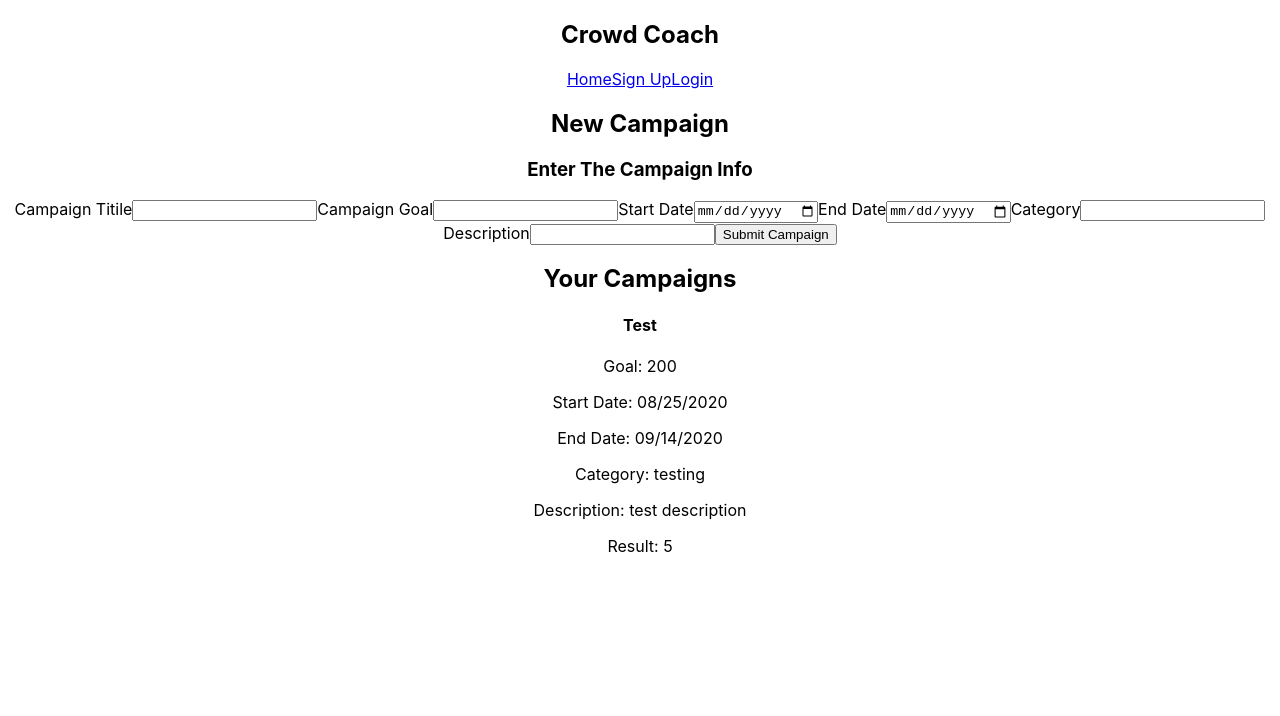
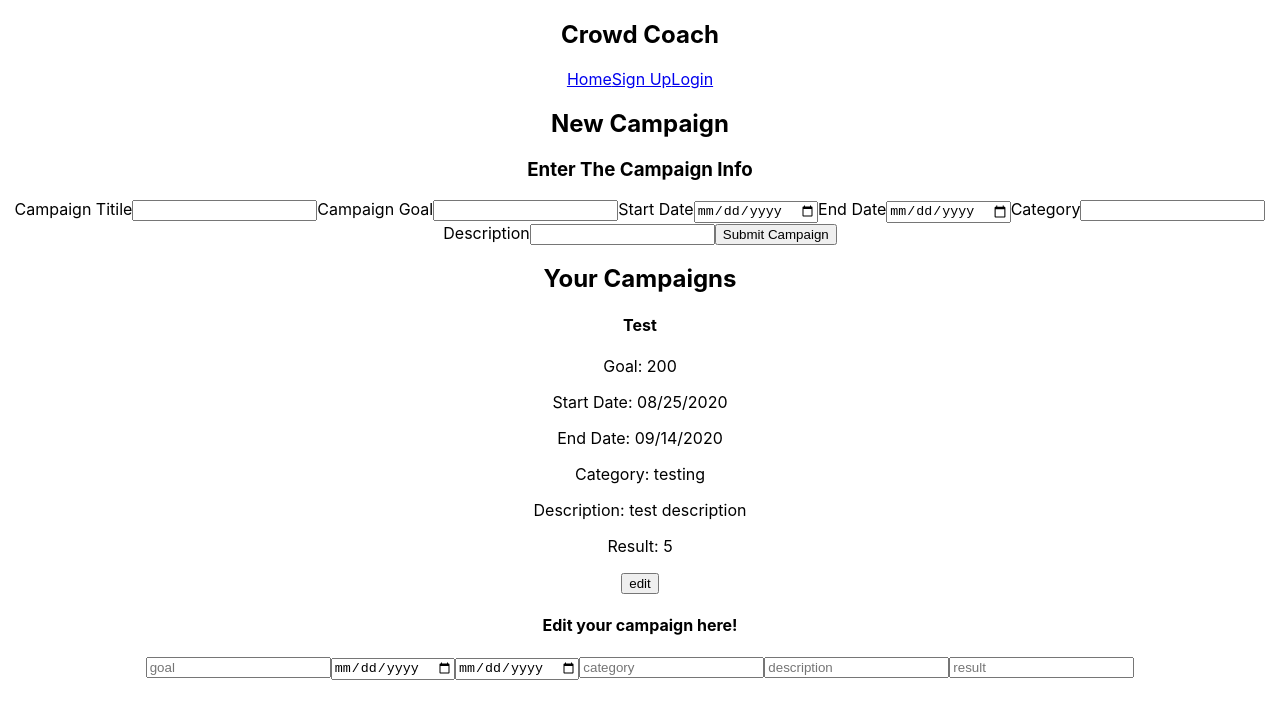
Before and after one commit to Build-Week-Kickstarter-Success-1/FE-Kickstarter-Success, a React (Create React App) app in the folder crowd_coach/: page /Dashboard in a window 1280 px wide. Shown: the top 716 px of the page. Built offline with nearby package versions, Linux system fonts and the light colour scheme; sample sign-in values are in the browser's storage.

Commit message:
working on editing and getting CRUD done having a few buggs but finding them quickly

```diff
--- a/crowd_coach/src/Campaigns.js
+++ b/crowd_coach/src/Campaigns.js
@@ -1,9 +1,46 @@
-import React from 'react';
+import React, {useState} from 'react';
+import { axiosWithAuth } from './utils/axiosWithAuth';
 
 export default function Capmaigns({ details }) {
+
+  const [edits, setEdits] = useState()
+
+  const [campaignEdit, setCampaignEdit] = useState({
+    goal: '',
+    startDate: '',
+    endDate: '',
+    category: '',
+    description: '',
+    result: ''
+  })
+
   if (!details) {
     return <h3>Working fetching your detail&apos;s details...</h3>;
   }
+
+
+  const editCampaign = ((id) => {
+    axiosWithAuth()
+      .put(`api/campaigns/${id}`, campaignEdit)
+      .then(res => {
+        console.log('from axios put', res.data)
+        setCampaignEdit(res.data)
+      })
+      .catch(err => {
+        console.log('error from axios put campaign.js', err.data)
+      })
+  },[])
+
+  const handleChange = (e) => {
+    setCampaignEdit({...campaignEdit, [e.target.name]: e.target.value})
+  }
+
+  const handleSubmit = (e, id) => {
+    e.preventDefault()
+    axiosWithAuth()
+    .post(`api/campaigns/${id}`,)
+  }
+
 
   return (
     <div className='campaign container'>
@@ -14,6 +51,19 @@ export default function Capmaigns({ details }) {
       <p>Category: {details.category}</p>
       <p>Description: {details.description}</p>
       <p>Result: {details.review}</p>
+      <button onClick={editCampaign}>edit</button>
+      {/* <button onClick={deleteCampaign}>delete</button> */}
+
+
+      <h4>Edit your campaign here!</h4>
+      <form onSubmit={handleSubmit}>
+        <input type='text' value={campaignEdit.goal} name='goal' placeholder='goal' onChange={handleChange}/>
+        <input type='date' id='launch_date' name='launch_date' value={campaignEdit.startDate} onChange={handleChange}/>
+        <input type='date' id='finish_date' name='finish_date' value={campaignEdit.endDate} onChange={handleChange}/>
+        <input type='text' value={campaignEdit.category}  placeholder='category' name='category' onChange={handleChange}/>
+        <input type='text' value={campaignEdit.description}  placeholder='description' name='description' onChange={handleChange}/>
+        <input type='text' value={campaignEdit.result}  placeholder='result' name='result' onChange={handleChange}/>
+      </form>
     </div>
   );
 }
--- a/crowd_coach/src/Dashboard.js
+++ b/crowd_coach/src/Dashboard.js
@@ -15,22 +15,25 @@ const blankForm = {
 
 const userId = '';
 
+
+
 function Dashboard() {
   const [campaigns, setCampaigns] = useContext(CampaignContext);
   const [formValues, setFormValues] = useState(blankForm);
 
-  // const getCampaigns = (id) => {
-  //   axios
-  //     .get(
-  //       `https://be-lambda-kickstarter-success.herokuapp.com/api/campaigns/${id}`
-  //     )
-  //     .then((res) => {
-  //       setCampaigns(res.data);
-  //     })
-  //     .catch((err) => {
-  //       debugger;
-  //     });
-  // };
+
+  const getCampaigns = (id) => {
+    axios
+      .get(
+        `https://be-lambda-kickstarter-success.herokuapp.com/api/campaigns/${id}`
+      )
+      .then((res) => {
+        setCampaigns(res.data);
+      })
+      .catch((err) => {
+        debugger;
+      });
+  };
 
   const formChange = (evt) => {
     const { name, value } = evt.target;
```
Also changed, not shown: crowd_coach/src/utils/axiosWithAuth.js (+4 -4 lines), 1 other file (tests, documents, lock files or other folders).
